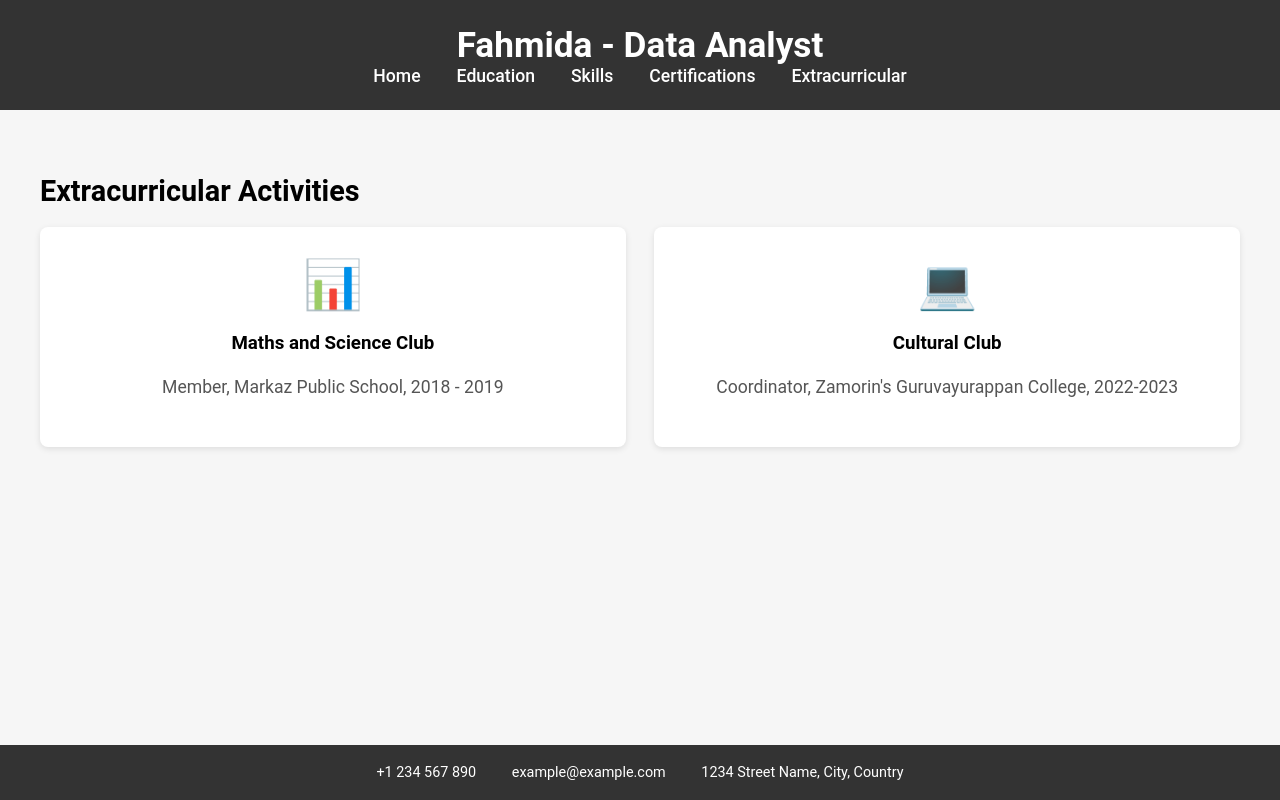
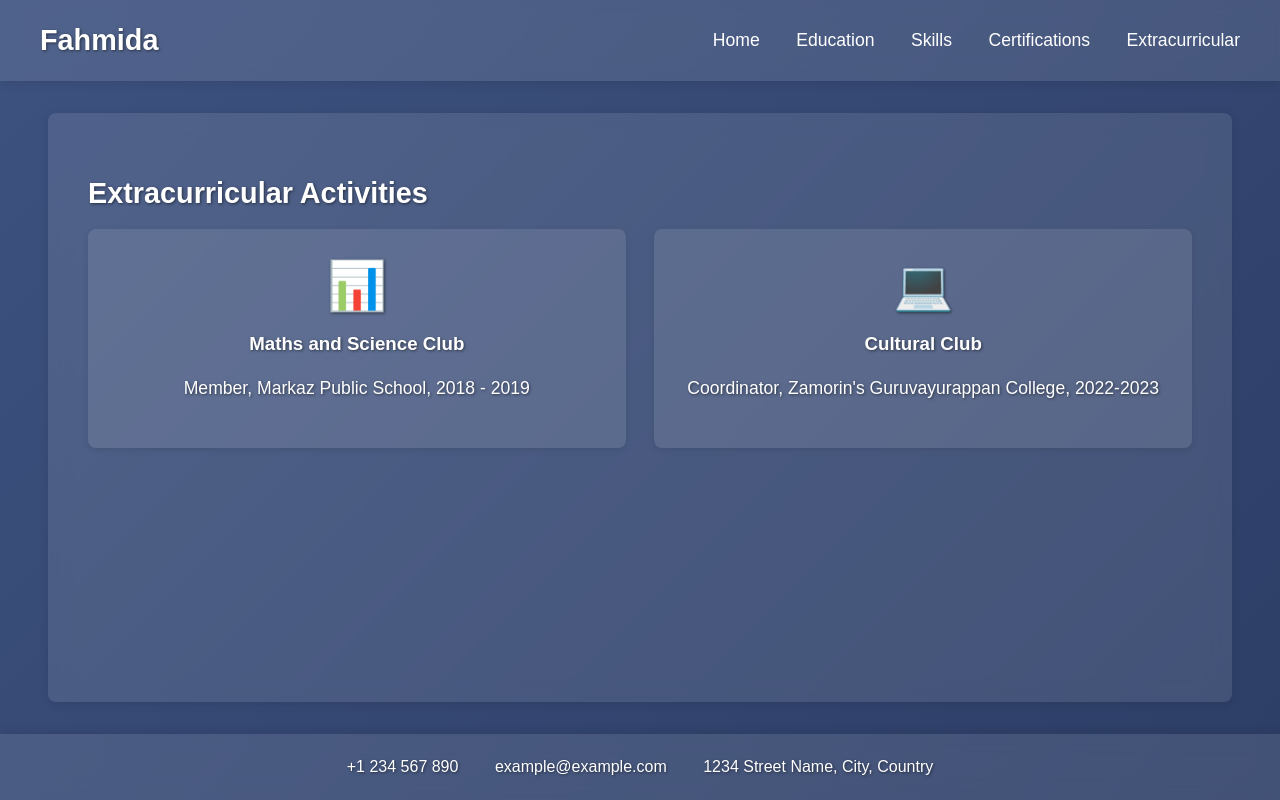
Before and after one commit to Raghul202/Fahmy, a plain HTML site: page extracurricular.html in a window 1280 px wide. Drawn offline with Linux system fonts and the light colour scheme.

Commit message:
surprice

```diff
--- a/extracurricular.html
+++ b/extracurricular.html
@@ -5,43 +5,89 @@
     <style>
         /* Global Styles */
         body {
-          font-family: 'Roboto', Arial, sans-serif;
+            font-family: 'Poppins', Arial, sans-serif;
             margin: 0;
             padding: 0;
             display: flex;
             flex-direction: column;
             min-height: 100vh;
+            background: linear-gradient(135deg, #1e2b4f, #3e5381, #1e2b4f);
+            background-size: 400% 400%;
+            animation: backgroundAnimation 20s ease infinite;
         }
 
-      .header-content {
-          background-color: #333;
-          color: #fff;
-          padding: 1.5rem;
-          text-align: center;
+        @keyframes backgroundAnimation {
+            0% {
+                background-position: 0% 50%;
+            }
+            50% {
+                background-position: 100% 50%;
+            }
+            100% {
+                background-position: 0% 50%;
+            }
         }
 
-      .header-content h1 {
-          margin: 0;
-          font-size: 2.2rem;
+        .header {
+            display: flex;
+            justify-content: space-between;
+            align-items: center;
+            background-color: rgba(255, 255, 255, 0.1);
+            backdrop-filter: blur(10px);
+            padding: 1.5rem 2.5rem;
+            box-shadow: 0 2px 10px rgba(0, 0, 0, 0.1);
         }
 
-      .header-content nav a {
+        .header-logo {
+            font-size: 1.8rem;
+            font-weight: 700;
+            color: #fff;
+            text-shadow: 1px 1px 3px rgba(0, 0, 0, 0.5);
+        }
+
+        .header-nav a {
             color: #fff;
             text-decoration: none;
-          margin: 0 1rem;
             font-size: 1.1rem;
             font-weight: 500;
+            margin-left: 2rem;
+            position: relative;
+            padding-bottom: 0.5rem;
             transition: color 0.3s ease-in-out;
         }
 
-      .header-content nav a:hover {
-          color: #ccc;
+        .header-nav a::before {
+            content: "";
+            position: absolute;
+            bottom: 0;
+            left: 0;
+            width: 100%;
+            height: 2px;
+            background: linear-gradient(to right, #00d9ff, #00a2ff);
+            transform: scaleX(0);
+            transform-origin: right;
+            transition: transform 0.3s ease-in-out;
+        }
+
+        .header-nav a:hover {
+            color: #e6e6e6;
+        }
+
+        .header-nav a:hover::before {
+            transform: scaleX(1);
+            transform-origin: left;
         }
 
         .main {
             flex-grow: 1;
             padding: 2.5rem;
-          background-color: #f6f6f6;
+            background-color: rgba(255, 255, 255, 0.1);
+            backdrop-filter: blur(10px);
+            box-shadow: 0 2px 10px rgba(0, 0, 0, 0.1);
+            margin: 2rem 3rem;
+            border-radius: 8px;
+            color: #fff;
+            text-shadow: 1px 1px 3px rgba(0, 0, 0, 0.5);
         }
 
         .section {
@@ -56,7 +102,6 @@
         .section p {
             font-size: 1.1rem;
             line-height: 1.6;
-          color: #555;
         }
 
         .dashboard {
@@ -66,12 +111,13 @@
         }
 
         .dashboard-card {
-          background-color: #fff;
+            background-color: rgba(255, 255, 255, 0.1);
             padding: 1.8rem;
             border-radius: 8px;
             text-align: center;
             box-shadow: 0 2px 6px rgba(0, 0, 0, 0.1);
             transition: transform 0.3s ease-in-out, box-shadow 0.3s ease-in-out;
+            color: #fff;
         }
 
         .dashboard-card:hover {
@@ -84,7 +130,7 @@
             font-size: 3rem;
             display: block;
             margin-bottom: 1.2rem;
-          color: #333;
+            color: #00d9ff;
         }
 
         .code-icon::before {
@@ -92,27 +138,29 @@
             font-size: 3rem;
             display: block;
             margin-bottom: 1.2rem;
-          color: #333;
+            color: #00d9ff;
         }
 
-      .footer-content {
-          background-color: #333;
+        .footer {
+            background-color: rgba(255, 255, 255, 0.1);
+            backdrop-filter: blur(10px);
+            padding: 1.5rem;
+            text-align: center;
+            font-size: 1rem;
             color: #fff;
-          padding: 1.2rem;
-          text-align: center;
-          margin-top: auto;
-          font-size: 0.9rem;
+            text-shadow: 1px 1px 3px rgba(0, 0, 0, 0.5);
+            box-shadow: 0 -2px 10px rgba(0, 0, 0, 0.1);
         }
 
-      .footer-content a {
+        .footer a {
             color: #fff;
             text-decoration: none;
             margin: 0 1rem;
             transition: color 0.3s ease-in-out;
         }
 
-      .footer-content a:hover {
-          color: #ccc;
+        .footer a:hover {
+            color: #e6e6e6;
         }
 
         /* Responsive Styles */
@@ -121,26 +169,52 @@
                 grid-template-columns: 1fr;
             }
 
-          .header-content nav a {
-              display: block;
-              margin: 0.7rem 0;
+            .header {
+                padding: 1.2rem 1.5rem;
+            }
+
+            .header-logo {
+                font-size: 1.5rem;
+            }
+
+            .header-nav a {
+                font-size: 1rem;
+                margin-left: 1.5rem;
+            }
+
+            .main {
+                padding: 3rem 2rem;
+                margin: 1.5rem 2rem;
+            }
+
+            .section h2 {
+                font-size: 1.5rem;
+            }
+
+            .section p {
+                font-size: 1rem;
+            }
+
+            .footer {
+                padding: 1.2rem;
+                font-size: 0.9rem;
             }
         }
     </style>
 </head>
 <body>
-    <div class="header-content">
-        <h1>Fahmida - Data Analyst</h1>
-        <nav>
+    <header class="header">
+        <div class="header-logo">Fahmida</div>
+        <nav class="header-nav">
             <a href="index.html">Home</a>
             <a href="education.html">Education</a>
             <a href="skills.html">Skills</a>
             <a href="certifications.html">Certifications</a>
             <a href="extracurricular.html">Extracurricular</a>
         </nav>
-    </div>
+    </header>
 
-    <div class="main">
+    <main class="main">
         <div class="section" id="extracurricular">
             <h2>Extracurricular Activities</h2>
             <div class="dashboard">
@@ -156,12 +230,12 @@
                 </div>
             </div>
         </div>
-    </div>
+    </main>
 
-    <div class="footer-content">
+    <footer class="footer">
         <a href="tel:+1234567890">+1 234 567 890</a>
         <a href="mailto:example@example.com">example@example.com</a>
         <a href="https://maps.google.com/?q=1234+Street+Name,+City,+Country" target="_blank">1234 Street Name, City, Country</a>
-    </div>
+    </footer>
 </body>
 </html>
```
Lines whose indentation alone changed are shown as unchanged.
